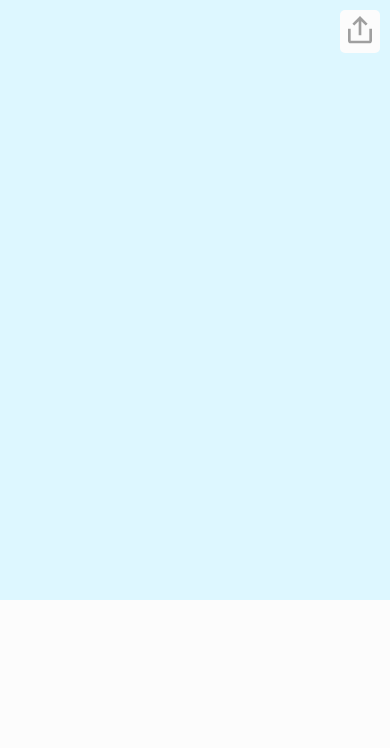
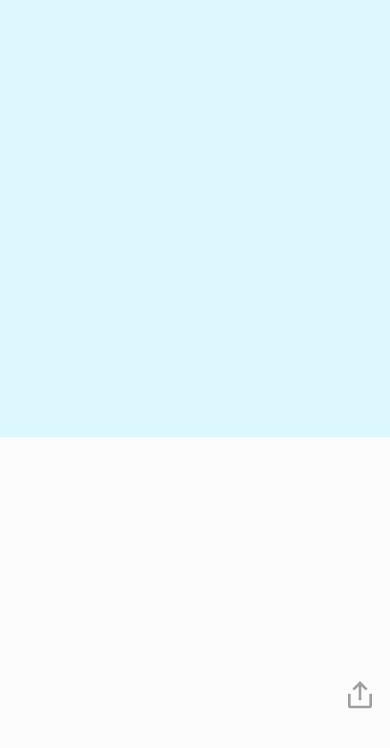
Before and after one commit to jasoncabot/grid-game, a website built with Vite: page index.html in a window 390 px wide. Built offline with nearby package versions, Linux system fonts and the light colour scheme; files whose address does not match are found by name; what webfontloader would draw is missing.

Commit message:
fixed on mobile

```diff
--- a/public/style.css
+++ b/public/style.css
@@ -10,18 +10,19 @@ body {
   height: 100vh;
   overflow: hidden;
   display: flex;
+  justify-content: center;
+  align-items: center;
 }
 
 #game-container {
-  flex: 1;
+  flex: 1 1;
 }
 
 #right-column {
-  flex-shrink: 1;
+  flex: 0;
 }
 
 #share-button {
-  display: block;
   margin: 10px;
   padding: 4px;
   background-color: #fcfcfc;
@@ -30,6 +31,12 @@ body {
   cursor: pointer;
 }
 
+@media only screen and (max-width: 600px) {
+  #share-button {
+    margin-top: 80vh;
+  }
+}
+
 #share-button:hover {
   background-color: #dedede;
 }
```
